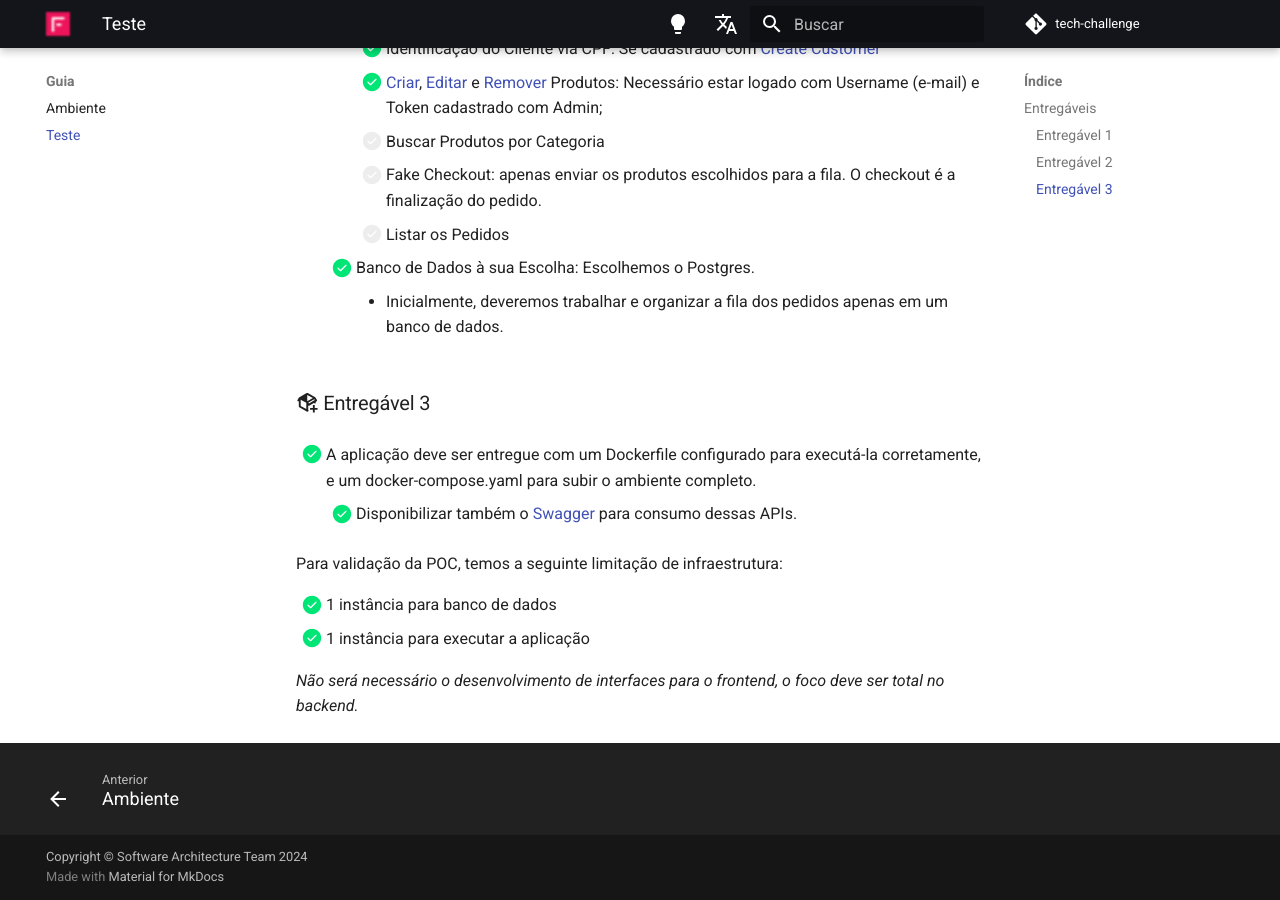
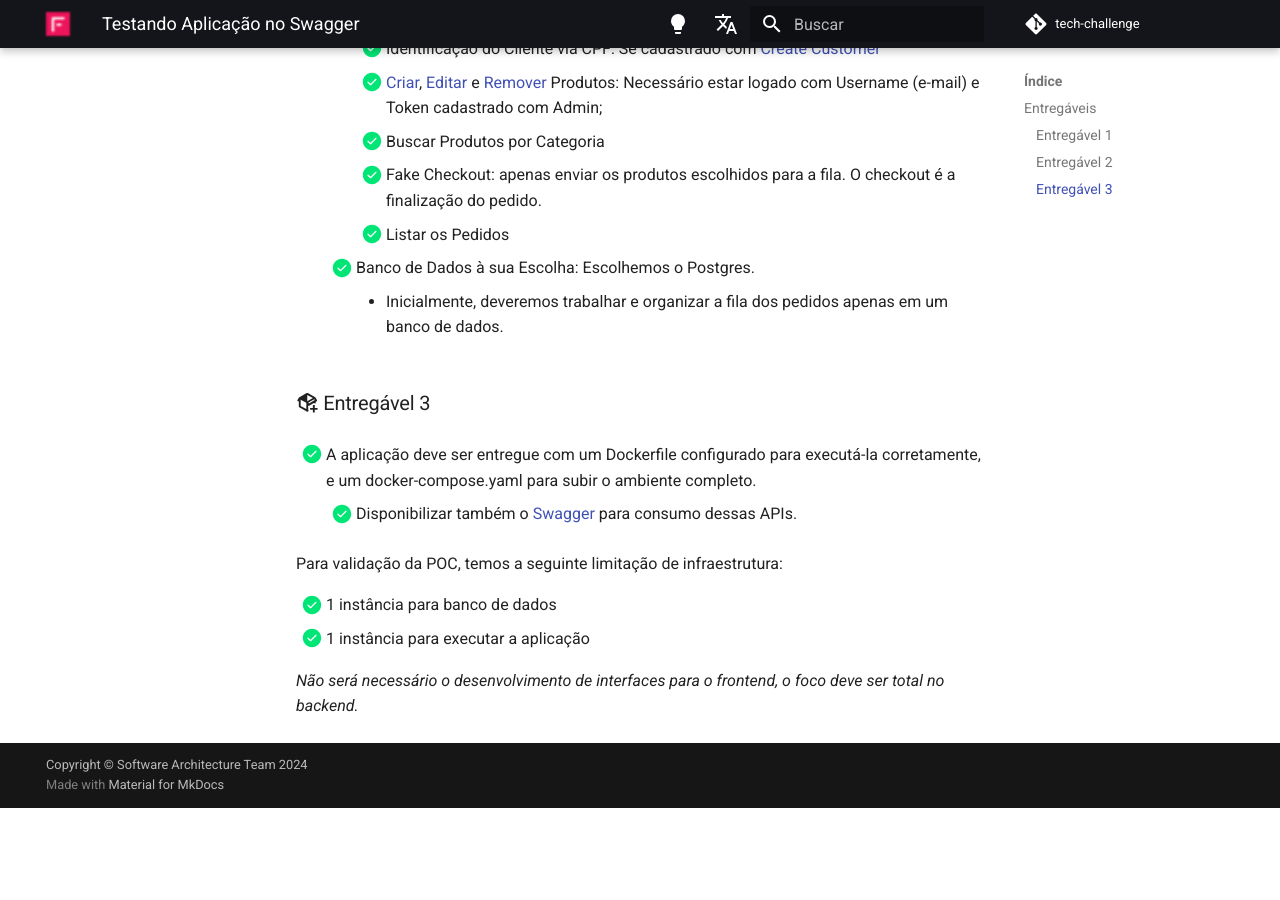
Before and after one commit to software-architecture-fiap/tech-challenge, an MkDocs documentation site: the page built from docs/entrega.md, in a window 1280 px wide and 900 px high, scrolled down 1025 px. Built offline with MkDocs 1.6.1 and Material for MkDocs 9.7.7, drawn with Linux system fonts in a browser that asks for light colours; comment, search, counter and statistics services are not loaded; after the commit the page ends 1833 px from its top, so only the background shows below that; part of the change alters nothing that is shown.

```diff
--- a/docs/testando.md
+++ b/docs/entrega.md
@@ -23,7 +23,7 @@ _É importante que os desenhos sigam os padrões utilizados na explicação._
 
 ### :material-package-variant-plus: Entregável 2
 
-2. Uma Aplicação para todo o sistema de backend (monolito) que deverá ser desenvolvido seguindo os padrões apresentados
+1. Uma Aplicação para todo o sistema de backend (monolito) que deverá ser desenvolvido seguindo os padrões apresentados
 nas aulas:
 
     - [X] Utilizando Arquitetura Hexagonal
@@ -33,15 +33,15 @@ nas aulas:
         - [X] Sem cpf: Pode ser feito pela Rota [Create Anonymous Customer](http://localhost:2000/docs#/customers/create_anonymous_customer_customers_anonymous_post)
         - [X] Identificação do Cliente via CPF: Se cadastrado com [Create Customer](http://localhost:2000/docs#/customers/create_customer_customers_admin_post)
         - [X] [Criar](http://localhost:2000/docs#/products/create_product_products__post), [Editar](http://localhost:2000/docs#/products/update_product_products__product_id__put) e [Remover](http://localhost:2000/docs#/products/delete_product_products__product_id__delete) Produtos: Necessário estar logado com Username (e-mail) e Token cadastrado com Admin;
-        - [ ] Buscar Produtos por Categoria
-        - [ ] Fake Checkout: apenas enviar os produtos escolhidos para a fila. O checkout é a finalização do pedido.
-        - [ ] Listar os Pedidos
+        - [X] Buscar Produtos por Categoria
+        - [X] Fake Checkout: apenas enviar os produtos escolhidos para a fila. O checkout é a finalização do pedido.
+        - [X] Listar os Pedidos
     - [X] Banco de Dados à sua Escolha: Escolhemos o Postgres.
         - Inicialmente, deveremos trabalhar e organizar a fila dos pedidos apenas em um banco de dados.
 
 ### :material-package-variant-plus: Entregável 3
 
-3. [X] A aplicação deve ser entregue com um Dockerfile configurado para executá-la corretamente, e um docker-compose.yaml para subir o ambiente completo.
+1. [X] A aplicação deve ser entregue com um Dockerfile configurado para executá-la corretamente, e um docker-compose.yaml para subir o ambiente completo.
 
     - [X] Disponibilizar também o [Swagger](http://localhost:2000/docs) para consumo dessas APIs.
 
```
